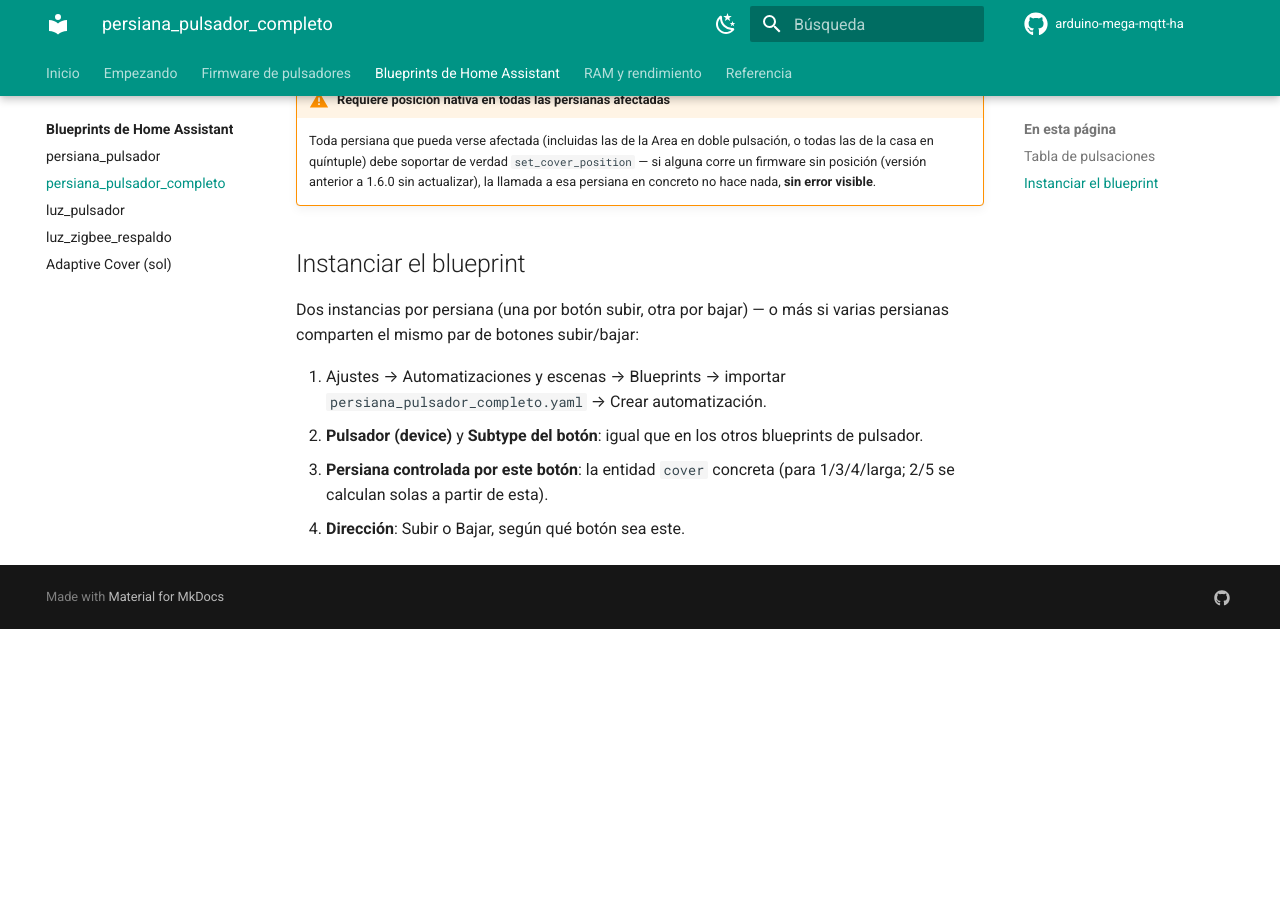
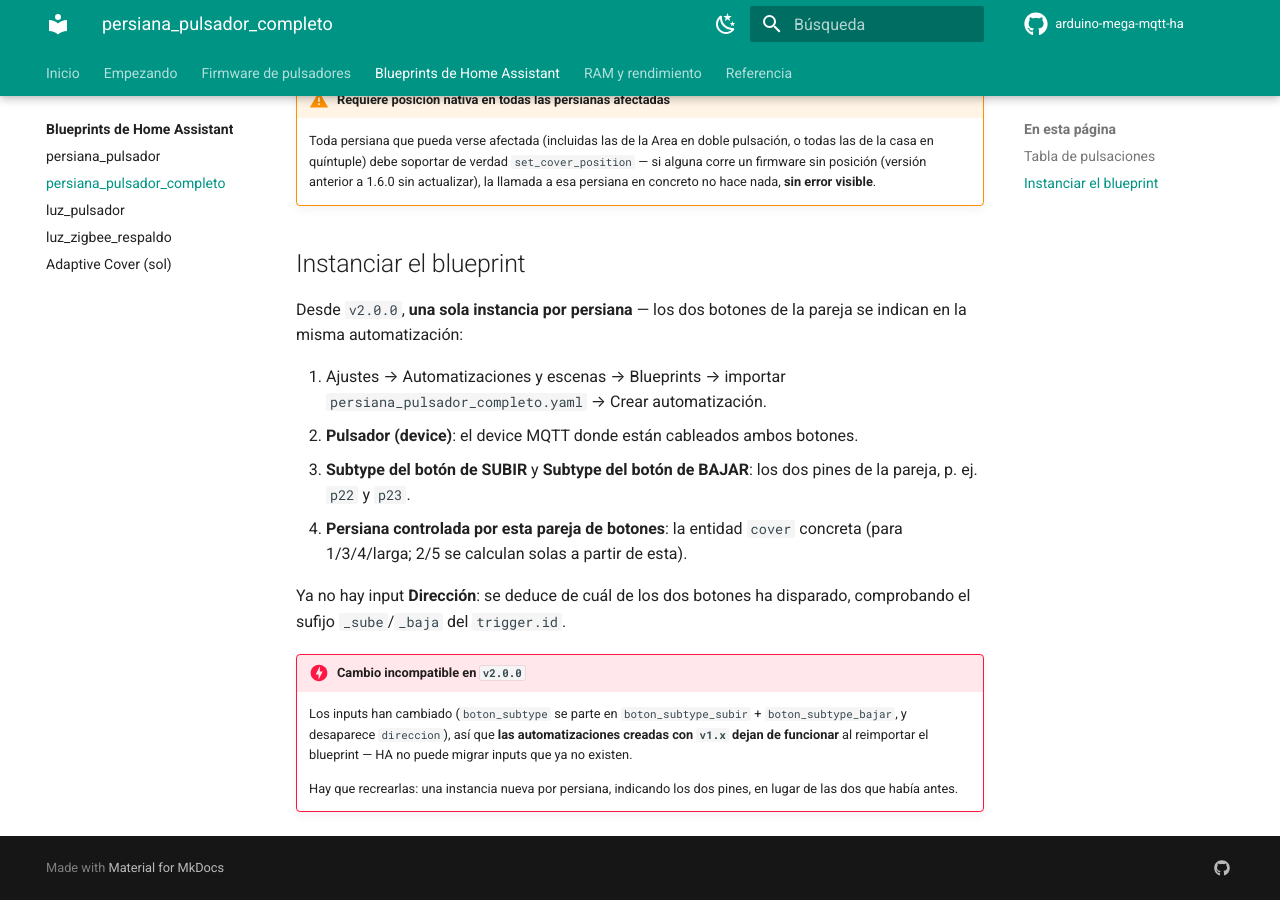
Before and after one commit to GerardUmbert/arduino-mega-mqtt-ha, an MkDocs documentation site: the page built from docs/docs/blueprints/persiana-pulsador-completo.md, in a window 1280 px wide and 900 px high, scrolled down 1773 px. Built offline with MkDocs 1.6.1 and Material for MkDocs 9.7.7, drawn with Linux system fonts in a browser that asks for light colours; comment, search, counter and statistics services are not loaded; before the commit the page ends 2402 px from its top, so only the background shows below that.

Commit message:
persiana_pulsador_completo v2.0.0: una instancia por persiana, no dos
BREAKING. El blueprint ahora pide los dos botones de la pareja (subir y
bajar) en la misma automatizacion y deduce la direccion de cual de los
dos ha disparado. Antes habia que instanciarlo dos veces por persiana,
una por boton, con el input direccion puesto a mano: con 10 persianas
eran 20 automatizaciones y era facil equivocarse poniendo la misma
direccion en las dos.

- boton_subtype se parte en boton_subtype_subir y boton_subtype_bajar
- desaparece el input direccion
- los triggers pasan de 7 a 14, con los ids sufijados _sube/_baja
- direccion pasa a variable calculada desde trigger.id
- las condiciones del action aceptan la lista de los dos ids

El resto de la logica no cambia: variables derivadas y los 5 bloques de
accion siguen usando direccion igual que antes.

Migracion: las automatizaciones de v1.x dejan de funcionar al reimportar,
porque los inputs ya no coinciden y HA no puede migrarlos solo. Hay que
recrearlas, una por persiana en vez de dos. De ahi el major.

```diff
--- a/docs/docs/blueprints/persiana-pulsador-completo.md
+++ b/docs/docs/blueprints/persiana-pulsador-completo.md
@@ -85,13 +85,28 @@ Usa directamente `cover.open_cover` / `close_cover` / `stop_cover` /
 
 ## Instanciar el blueprint
 
-Dos instancias por persiana (una por botón subir, otra por bajar) — o
-más si varias persianas comparten el mismo par de botones subir/bajar:
+Desde `v2.0.0`, **una sola instancia por persiana** — los dos botones de
+la pareja se indican en la misma automatización:
 
 1. Ajustes → Automatizaciones y escenas → Blueprints → importar
    `persiana_pulsador_completo.yaml` → Crear automatización.
-2. **Pulsador (device)** y **Subtype del botón**: igual que en los
-   otros blueprints de pulsador.
-3. **Persiana controlada por este botón**: la entidad `cover` concreta
-   (para 1/3/4/larga; 2/5 se calculan solas a partir de esta).
-4. **Dirección**: Subir o Bajar, según qué botón sea este.
+2. **Pulsador (device)**: el device MQTT donde están cableados ambos
+   botones.
+3. **Subtype del botón de SUBIR** y **Subtype del botón de BAJAR**: los
+   dos pines de la pareja, p. ej. `p22` y `p23`.
+4. **Persiana controlada por esta pareja de botones**: la entidad
+   `cover` concreta (para 1/3/4/larga; 2/5 se calculan solas a partir de
+   esta).
+
+Ya no hay input **Dirección**: se deduce de cuál de los dos botones ha
+disparado, comprobando el sufijo `_sube`/`_baja` del `trigger.id`.
+
+!!! danger "Cambio incompatible en `v2.0.0`"
+    Los inputs han cambiado (`boton_subtype` se parte en
+    `boton_subtype_subir` + `boton_subtype_bajar`, y desaparece
+    `direccion`), así que **las automatizaciones creadas con `v1.x`
+    dejan de funcionar** al reimportar el blueprint — HA no puede
+    migrar inputs que ya no existen.
+
+    Hay que recrearlas: una instancia nueva por persiana, indicando los
+    dos pines, en lugar de las dos que había antes.
```
Also changed, not shown: CHANGELOG.md, home_assistant/blueprints/README.md, 1 other file.
